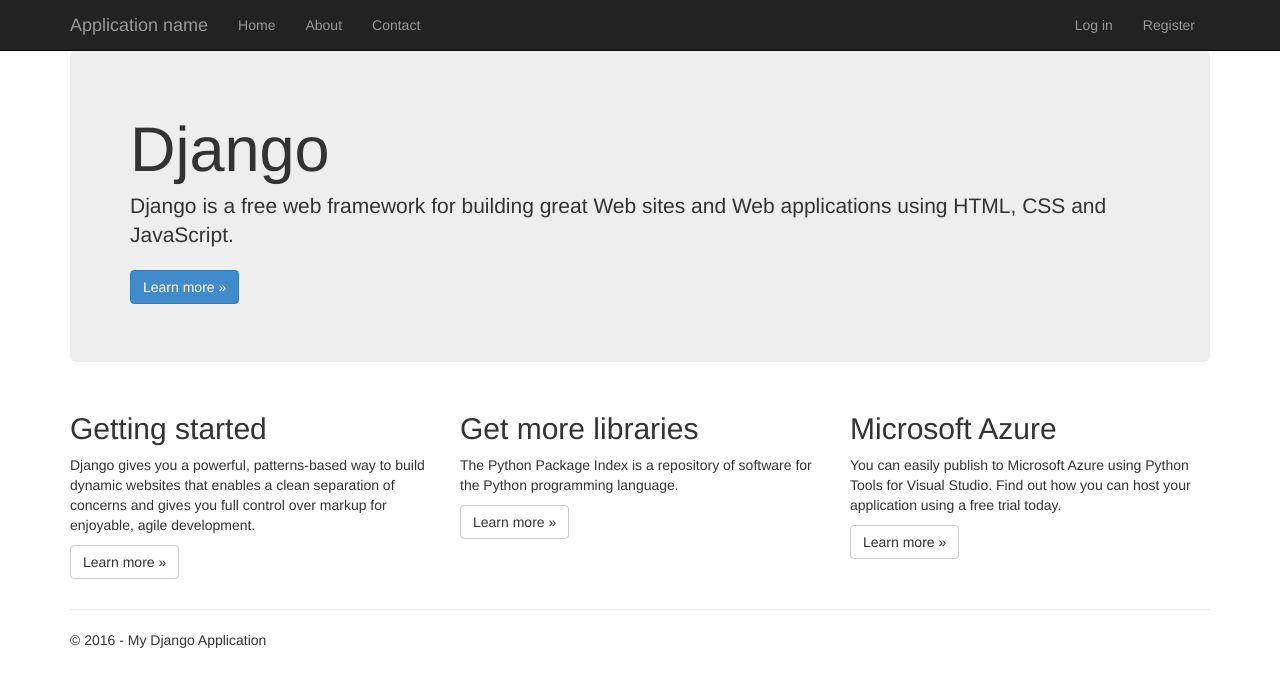
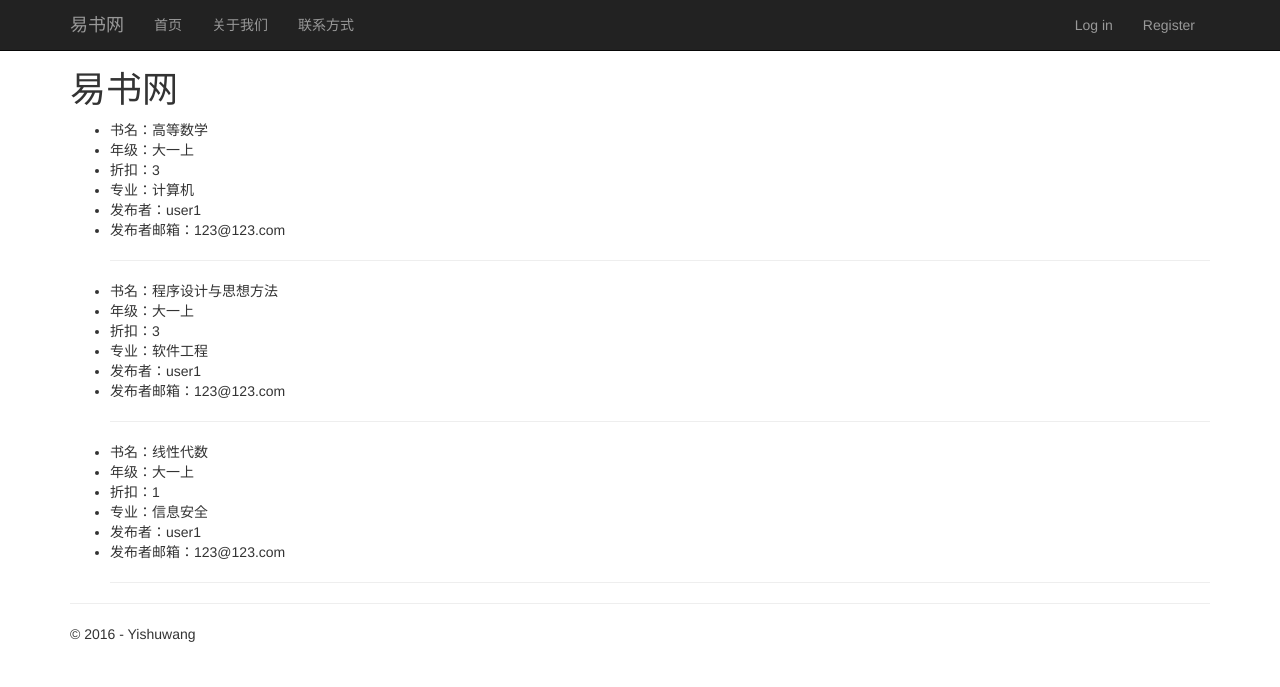
Before and after one commit to faymek/Yishuwang_1.0, a Django app: page / in a window 1280 px wide. Shown: the top 687 px of the page. Run offline with Django 3.2, Linux system fonts and the light colour scheme; data comes from the database, SQL or seed files in the repository; both versions use the stored data as it was after the commit; some libraries are stand-ins or nearby versions.

Commit message:
用户可以发布旧书，首页可以看到已经发布的旧书

```diff
--- a/Yishuwang/settings.py
+++ b/Yishuwang/settings.py
@@ -44,7 +44,7 @@
     'django.middleware.security.SecurityMiddleware',
     'django.contrib.sessions.middleware.SessionMiddleware',
     'django.middleware.common.CommonMiddleware',
-    'django.middleware.csrf.CsrfViewMiddleware',
+    #'django.middleware.csrf.CsrfViewMiddleware',
     'django.contrib.auth.middleware.AuthenticationMiddleware',
     'django.contrib.messages.middleware.MessageMiddleware',
     'django.middleware.clickjacking.XFrameOptionsMiddleware',
--- a/Yishuwang/urls.py
+++ b/Yishuwang/urls.py
@@ -44,4 +44,6 @@
 
     # Uncomment the next line to enable the admin:
     url(r'^admin/', include(admin.site.urls)),
+    url(r'^upload_book$',app.views.upload_book),
+    url(r'^user_book_detail$',app.views.user_book_detail),
 ]
--- a/app/models.py
+++ b/app/models.py
@@ -6,16 +6,12 @@
 from django.contrib.auth.models import User
 from django.db.models.signals import post_save
 
+class book(models.Model):
+    master = models.ForeignKey(User, on_delete=models.CASCADE)
+    name_book = models.CharField(max_length=30)
+    grade_book = models.CharField(max_length=30)
+    discount_book = models.IntegerField(default=3)
+    major_book = models.CharField(max_length=30)
 
-class UserProfile(models.Model):
-    user = models.OneToOneField(User)
-    description = models.TextField(max_length=51200)
-    phoneNum = models.IntegerField(default=100)
-
-
-def create_user_profile(sender, instance, created, **kwargs):
-    if created:
-        profile, created = UserProfile.objects.get_or_create(user=instance)
-
-
-post_save.connect(create_user_profile, sender=User)
+    def __str__(self):
+        return self.name_book
--- a/app/templates/app/index.html
+++ b/app/templates/app/index.html
@@ -1,33 +1,20 @@
 {% extends "app/layout.html" %}
 
 {% block content %}
+    <h1>易书网</h1>
+    {% if book_list_all %}
+        <ul>
+        {% for book in book_list_all %}
+            <li>书名：{{ book.name_book }}</li>
+            <li>年级：{{ book.grade_book }}</li>
+            <li>折扣：{{ book.discount_book }}</li>
+            <li>专业：{{ book.major_book }}</li>
+            <li>发布者：{{ book.master }}</li>
+            <li>发布者邮箱：{{ book.master.email }}</li>
 
-<div class="jumbotron">
-    <h1>Django</h1>
-    <p class="lead">Django is a free web framework for building great Web sites and Web applications using HTML, CSS and JavaScript.</p>
-    <p><a href="https://www.djangoproject.com/" class="btn btn-primary btn-large">Learn more &raquo;</a></p>
-</div>
-
-<div class="row">
-    <div class="col-md-4">
-        <h2>Getting started</h2>
-        <p>
-            Django gives you a powerful, patterns-based way to build dynamic websites that
-            enables a clean separation of concerns and gives you full control over markup
-            for enjoyable, agile development.
-        </p>
-        <p><a class="btn btn-default" href="http://www.djangobook.com/en/2.0/index.html">Learn more &raquo;</a></p>
-    </div>
-    <div class="col-md-4">
-        <h2>Get more libraries</h2>
-        <p>The Python Package Index is a repository of software for the Python programming language.</p>
-        <p><a class="btn btn-default" href="https://pypi.python.org/pypi">Learn more &raquo;</a></p>
-    </div>
-    <div class="col-md-4">
-        <h2>Microsoft Azure</h2>
-        <p>You can easily publish to Microsoft Azure using Python Tools for Visual Studio. Find out how you can host your application using a free trial today.</p>
-        <p><a class="btn btn-default" href="http://azure.microsoft.com">Learn more &raquo;</a></p>
-    </div>
-</div>
+            <hr />  <!--想弄个分割线出来但是效果不太一样，可能是css的原因-->
+        {% endfor %}
+        </ul>
+    {% endif %}
 
 {% endblock %}
--- a/app/templates/app/layout.html
+++ b/app/templates/app/layout.html
@@ -19,13 +19,13 @@
                     <span class="icon-bar"></span>
                     <span class="icon-bar"></span>
                 </button>
-                <a href="/" class="navbar-brand">Application name</a>
+                <a href="/" class="navbar-brand">易书网</a>
             </div>
             <div class="navbar-collapse collapse">
                 <ul class="nav navbar-nav">
-                    <li><a href="{% url 'home' %}">Home</a></li>
-                    <li><a href="{% url 'about' %}">About</a></li>
-                    <li><a href="{% url 'contact' %}">Contact</a></li>
+                    <li><a href="{% url 'home' %}">首页</a></li>
+                    <li><a href="{% url 'about' %}">关于我们</a></li>
+                    <li><a href="{% url 'contact' %}">联系方式</a></li>
                 </ul>
                 {% include 'app/loginpartial.html' %}
             </div>
@@ -36,7 +36,7 @@
 {% block content %}{% endblock %}
         <hr/>
         <footer>
-            <p>&copy; {{ year }} - My Django Application</p>
+            <p>&copy; {{ year }} - Yishuwang</p>
         </footer>
     </div>
 
--- a/app/templates/app/loginpartial.html
+++ b/app/templates/app/loginpartial.html
@@ -3,6 +3,8 @@
     {% csrf_token %}
     <ul class="nav navbar-nav navbar-right">
         <li><span class="navbar-brand">Hello {{ user.username }}!</span></li>
+        <li><a href="upload_book"> 发布旧书</a></li>
+        <li><a href="user_book_detail" >查看我的书籍</a></li>
         <li><a href="javascript:document.getElementById('logoutForm').submit()">Log off</a></li>
     </ul>
 
--- a/app/views.py
+++ b/app/views.py
@@ -3,34 +3,35 @@
 """
 
 from django.shortcuts import render
-from django.http import HttpRequest
+from django.http import HttpRequest , HttpResponse
 from django.http import HttpResponseRedirect
 from django.template import RequestContext
 from datetime import datetime
 from django.shortcuts import render_to_response
-from django import forms
-from django.contrib.auth.models import *
+from django.contrib.auth.models import User
+from app.models import book
 from django.template import RequestContext
+from django.contrib import auth
 
 from django import forms
-class UserRegisterForm(forms.Form):
-  email=forms.EmailField(label='e-mail',max_length=50,widget=forms.TextInput(attrs={'size': 30,}))
+class UserForm(forms.Form):
+  email=forms.EmailField(label='email',max_length=50,widget=forms.TextInput(attrs={'size': 30,}))
   password=forms.CharField(label='password',max_length=30,widget=forms.PasswordInput(attrs={'size': 20,}))
   username=forms.CharField(label='username',max_length=30,widget=forms.TextInput(attrs={'size': 20,}))
   password2= forms.CharField(label='Confirm',widget=forms.PasswordInput)
-  def pwd_validate(self,p1,p2):
-    return p1==p2
 
 
 def home(request):
     """Renders the home page."""
     assert isinstance(request, HttpRequest)
+    book_list_all = book.objects.all()
     return render(
         request,
         'app/index.html',
         {
             'title':'Home Page',
             'year':datetime.now().year,
+            'book_list_all':book_list_all,
         }
     )
 
@@ -61,43 +62,108 @@
     )
 
 def register(request):
-    errors = []
-    account = None
-    password = None
-    password2 = None
-    email = None
-    CompareFlag = False
-
-    if request.method == 'POST':
-        if not request.POST.get('username'):
-            errors.append('Please Enter username')
-        else:
-            account = request.POST.get('account')
-        if not request.POST.get('email'):
-            errors.append('Please Enter email')
-        else:
-            email = request.POST.get('email')
-        if not request.POST.get('password'):
-            errors.append('Please Enter password')
-        else:
-            password = request.POST.get('password')
-        if not request.POST.get('password2'):
-            errors.append('Please Enter password2')
-        else:
-            password2 = request.POST.get('password2')
-
-        if password is not None and password2 is not None:
-            if password == password2:
-                CompareFlag = True
-            else:
-                errors.append('password2 is diff password ')
+    # if request.method == 'POST':
+    #     if not request.POST.get['username']:
+    #         errors.append('Please Enter username')
+    #     else:
+    #         account = request.POST.get('account')
+    #     if not request.POST.get('email'):
+    #         errors.append('Please Enter email')
+    #     else:
+    #         email = request.POST.get('email')
+    #     if not request.POST.get('password'):
+    #         errors.append('Please Enter password')
+    #     else:
+    #         password = request.POST.get('password')
+    #     if not request.POST.get('password2'):
+    #         errors.append('Please Enter password2')
+    #     else:
+    #         password2 = request.POST.get('password2')
+    #
+    #     if password is not None and password2 is not None:
+    #         if password == password2:
+    #             CompareFlag = True
+    #         else:
+    #             errors.append('password2 is diff password ')
 
 
                 # if account is not None and  email is not None and CompareFlag :
-        user = User.objects.create_user(account, email, password)
-        user.is_active = True
-        user.is_staff = False
+    if request.method == 'POST':
+        form = UserForm(request.POST)
+
+        if form.is_valid():
+            username = form.cleaned_data['username']
+            email = form.cleaned_data['email']
+            password = form.cleaned_data['password']
+            password2 = form.cleaned_data['password2']
+        else:
+            form = UserForm()
+
+        user=User.objects.create_user(username, email, password)
         user.save()
-        return HttpResponseRedirect('/login')
+        newUser = auth.authenticate(username=username, password=password)
+        if newUser is not None:
+            auth.login(request, newUser)
+            return HttpResponseRedirect("/")
+    else:
+        form= UserForm()
+        return render(request, "app/register.html", {'form': form})
 
-    return render_to_response('app/register.html', {'errors': errors})
+    return render(request, 'app/register.html')
+class BookForm(forms.Form):
+    name_book = forms.CharField(max_length=50)
+    #年级的下拉框
+    grade_choices = (
+        ('大一上', '大一上'),
+        ('大一下', '大一下'),
+        ('大二上', '大二上'),
+        ('大二下', '大二下'),
+        ('大三上', '大三上'),
+        ('大三下', '大三下'),
+        ('大四上', '大四上'),
+        ('大四下', '大四下'),
+    )
+    grade_book = forms.ChoiceField(choices=grade_choices)
+    discount_choices =(
+        ('1', '一折'),
+        ('2', '二折'),
+        ('3', '三折'),
+    )
+    discount_book = forms.ChoiceField(choices=discount_choices)
+
+    major_choice = (
+        ('信息安全', '信息安全'),
+        ('软件工程', '软件工程'),
+        ('计算机', '计算机'),
+    )
+
+    major_book = forms.ChoiceField(choices=major_choice)
+
+
+def upload_book(request):
+    if request.method == 'POST':
+        book_form = BookForm(request.POST)
+        if book_form.is_valid():
+            name = book_form.cleaned_data['name_book']
+            grade = book_form.cleaned_data['grade_book']
+            discount = book_form.cleaned_data['discount_book']
+            major = book_form.cleaned_data['major_book']
+
+        else:
+            book_form = BookForm()
+        #acquire courrent user
+        user = request.user
+        book = user.book_set.create(name_book = name ,grade_book = grade ,discount_book = discount,major_book = major)
+        book.save()
+        return HttpResponseRedirect('/user_book_detail')
+    else:
+        book_form = BookForm()
+        return render(request, "app/upload_book.html", {'book_form': book_form})
+    # return render(request,'app/upload_book.html')
+
+
+def user_book_detail(request):
+    user = request.user
+    upoladed_book = user.book_set.all()
+    context = {'uploaded_book_list':upoladed_book}
+    return render(request,'app/user_book_detail.html',context)
```
Also changed, not shown: app/admin.py (+5 -6 lines), app/templates/app/register.html (+7 -8 lines), app/templates/app/upload_book.html (added, +45 -0 lines), app/templates/app/user_book_detail.html (added, +17 -0 lines), README.md, app/migrations/0001_initial.py, db.sqlite3 (added).
